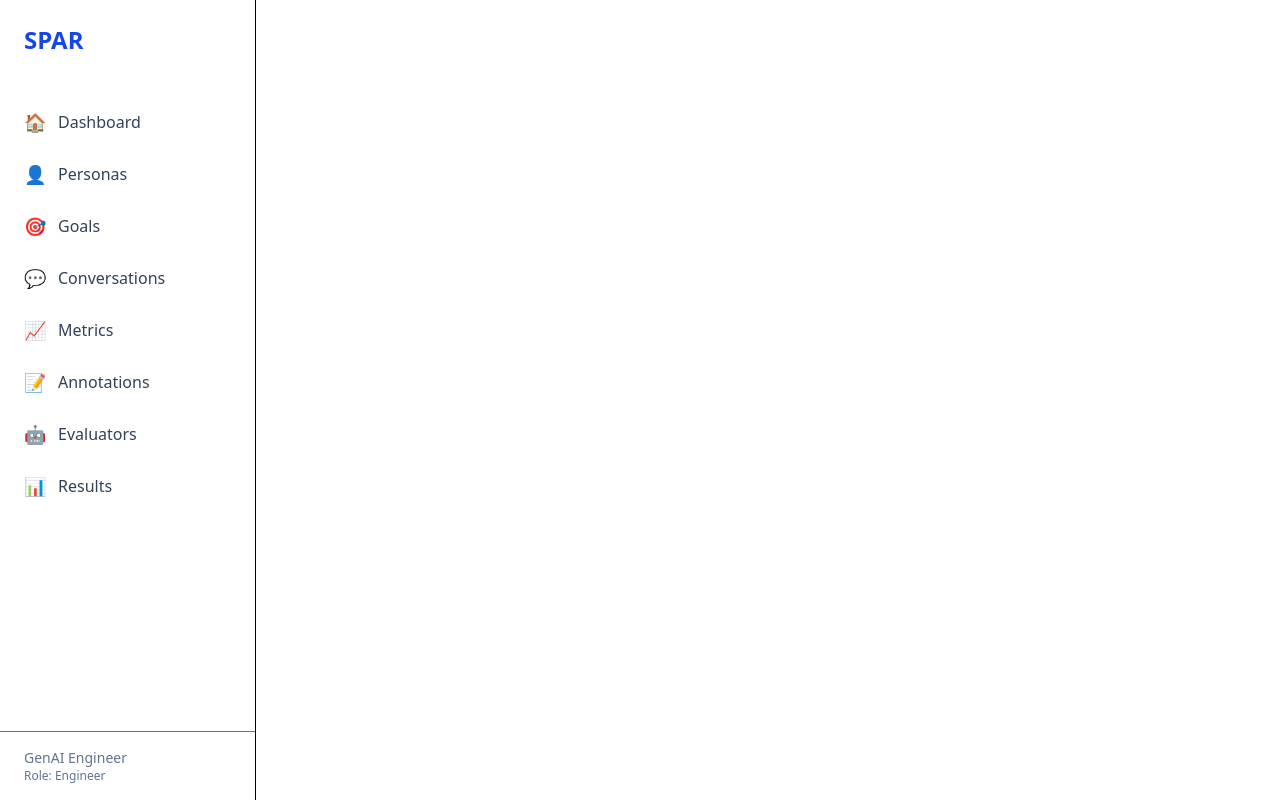
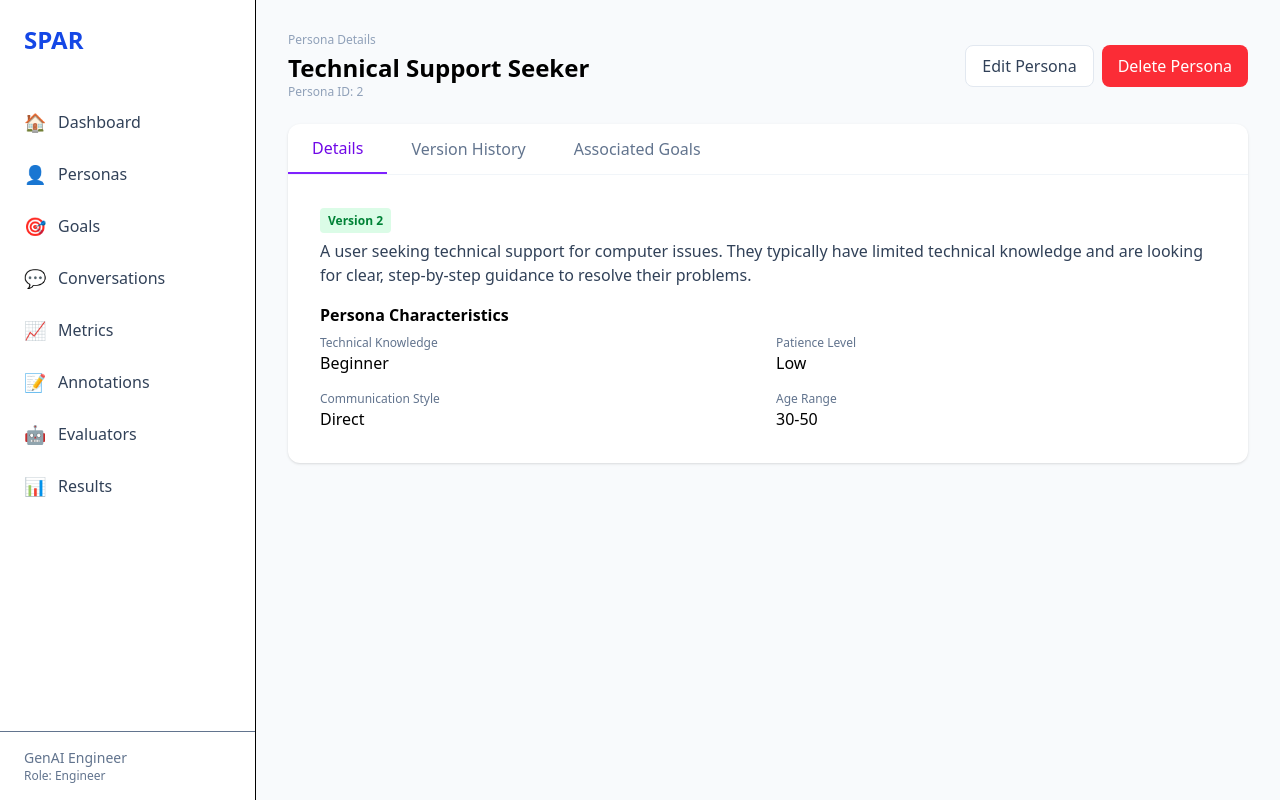
Before and after one commit to rexong/spar, a React (Vite) app in the folder frontend/: page /personas/view/1 in a window 1280 px wide. Built offline with nearby package versions, Linux system fonts and the light colour scheme.

Commit message:
feat: add persona view

```diff
--- a/frontend/src/App.tsx
+++ b/frontend/src/App.tsx
@@ -4,6 +4,7 @@ import Dashboard from "./pages/landing";
 import PersonasList from "./pages/personas/personas-list";
 import PersonaCreate from "./pages/personas/personas-create";
 import PersonaEdit from "./pages/personas/personas-edit";
+import PersonasView from "./pages/personas/personas-view";
 
 function App() {
   return (
@@ -16,6 +17,7 @@ function App() {
             <Route path="/personas" element={<PersonasList />} />
             <Route path="/personas/create" element={<PersonaCreate />}/>
             <Route path="/personas/edit/:id" element={<PersonaEdit />}/>
+            <Route path="personas/view/:id" element={<PersonasView />}/>
           </Routes>
         </div>
       </div>
--- /dev/null
+++ b/frontend/src/pages/personas/personas-view.tsx
@@ -0,0 +1,174 @@
+import React, { useState } from "react";
+
+const persona = {
+  name: "Technical Support Seeker",
+  id: 2,
+  description:
+    "A user seeking technical support for computer issues. They typically have limited technical knowledge and are looking for clear, step-by-step guidance to resolve their problems.",
+  attributes: [
+    { label: "Technical Knowledge", value: "Beginner" },
+    { label: "Patience Level", value: "Low" },
+    { label: "Communication Style", value: "Direct" },
+    { label: "Age Range", value: "30-50" },
+  ],
+  versions: [
+    {
+      version: 2,
+      date: "2023-10-15",
+      author: "Jane Smith",
+    },
+    {
+      version: 1,
+      date: "2023-09-30",
+      author: "John Doe",
+    },
+  ],
+  goals: [
+    "Resolve Wi-Fi connectivity issues",
+    "Troubleshoot printer not working",
+    "Request help with software installation",
+  ],
+};
+
+const PersonasView: React.FC = () => {
+  const [tab, setTab] = useState<"details" | "versions" | "goals">("details");
+
+  return (
+    <div className="p-8 bg-slate-50 min-h-screen">
+      <div className="flex items-center justify-between mb-6">
+        <div>
+          <div className="text-slate-400 text-xs mb-1">Persona Details</div>
+          <h1 className="text-2xl font-semibold">{persona.name}</h1>
+          <div className="text-slate-400 text-xs">Persona ID: {persona.id}</div>
+        </div>
+        <div className="flex gap-2">
+          <button className="px-4 py-2 rounded-lg border border-slate-200 bg-white text-slate-700 font-medium hover:bg-slate-100">
+            Edit Persona
+          </button>
+          <button className="px-4 py-2 rounded-lg bg-red-500 text-white font-medium hover:bg-red-600">
+            Delete Persona
+          </button>
+        </div>
+      </div>
+      <div className="bg-white rounded-xl shadow-sm">
+        <div className="flex border-b border-slate-100">
+          <button
+            className={`px-6 py-3 font-medium ${
+              tab === "details"
+                ? "border-b-2 border-violet-600 text-violet-700"
+                : "text-slate-500"
+            }`}
+            onClick={() => setTab("details")}
+          >
+            Details
+          </button>
+          <button
+            className={`px-6 py-3 font-medium ${
+              tab === "versions"
+                ? "border-b-2 border-violet-600 text-violet-700"
+                : "text-slate-500"
+            }`}
+            onClick={() => setTab("versions")}
+          >
+            Version History
+          </button>
+          <button
+            className={`px-6 py-3 font-medium ${
+              tab === "goals"
+                ? "border-b-2 border-violet-600 text-violet-700"
+                : "text-slate-500"
+            }`}
+            onClick={() => setTab("goals")}
+          >
+            Associated Goals
+          </button>
+        </div>
+        <div className="p-8">
+          {tab === "details" && (
+            <>
+              <div className="mb-2">
+                <span className="text-xs font-semibold px-2 py-1 bg-green-100 text-green-700 rounded mr-2">
+                  Version 2
+                </span>
+              </div>
+              <div className="mb-4 text-slate-700">{persona.description}</div>
+              <div>
+                <div className="font-semibold mb-2">Persona Characteristics</div>
+                <div className="grid grid-cols-2 gap-4">
+                  {persona.attributes.map((attr) => (
+                    <div key={attr.label}>
+                      <div className="text-xs text-slate-500">{attr.label}</div>
+                      <div className="font-medium">{attr.value}</div>
+                    </div>
+                  ))}
+                </div>
+              </div>
+            </>
+          )}
+          {tab === "versions" && (
+            <div>
+              {persona.versions.map((v) => (
+                <div
+                  key={v.version}
+                  className="flex items-center justify-between border-b last:border-b-0 border-slate-100 py-4"
+                >
+                  <div>
+                    <div className="font-medium">
+                      Version {v.version}
+                      {v.version === 2 && (
+                        <span className="ml-2 text-xs px-2 py-0.5 bg-violet-100 text-violet-700 rounded">
+                          Latest
+                        </span>
+                      )}
+                    </div>
+                    <div className="text-slate-500 text-sm">
+                      Created on {v.date} by {v.author}
+                    </div>
+                  </div>
+                  <div className="flex gap-3">
+                    <button className="text-slate-400 hover:text-red-500">
+                      🗑️
+                    </button>
+                    <button className="text-slate-400 hover:text-violet-600">
+                      👁️
+                    </button>
+                  </div>
+                </div>
+              ))}
+            </div>
+          )}
+          {tab === "goals" && (
+            <div>
+              {persona.goals.map((goal) => (
+                <div
+                  key={goal}
+                  className="flex items-center justify-between border-b last:border-b-0 border-slate-100 py-4"
+                >
+                  <div className="flex items-center gap-2">
+                    <span className="w-2 h-2 rounded-full bg-violet-400 inline-block"></span>
+                    <span>{goal}</span>
+                  </div>
+                  <div className="flex gap-3">
+                    <button className="text-slate-400 hover:text-red-500">
+                      🗑️
+                    </button>
+                    <button className="text-slate-400 hover:text-violet-600">
+                      👁️
+                    </button>
+                  </div>
+                </div>
+              ))}
+              <div className="flex justify-end mt-6">
+                <button className="px-4 py-2 rounded-lg bg-violet-600 text-white font-medium hover:bg-violet-700">
+                  Associate New Goal
+                </button>
+              </div>
+            </div>
+          )}
+        </div>
+      </div>
+    </div>
+  );
+};
+
+export default PersonasView;
```
